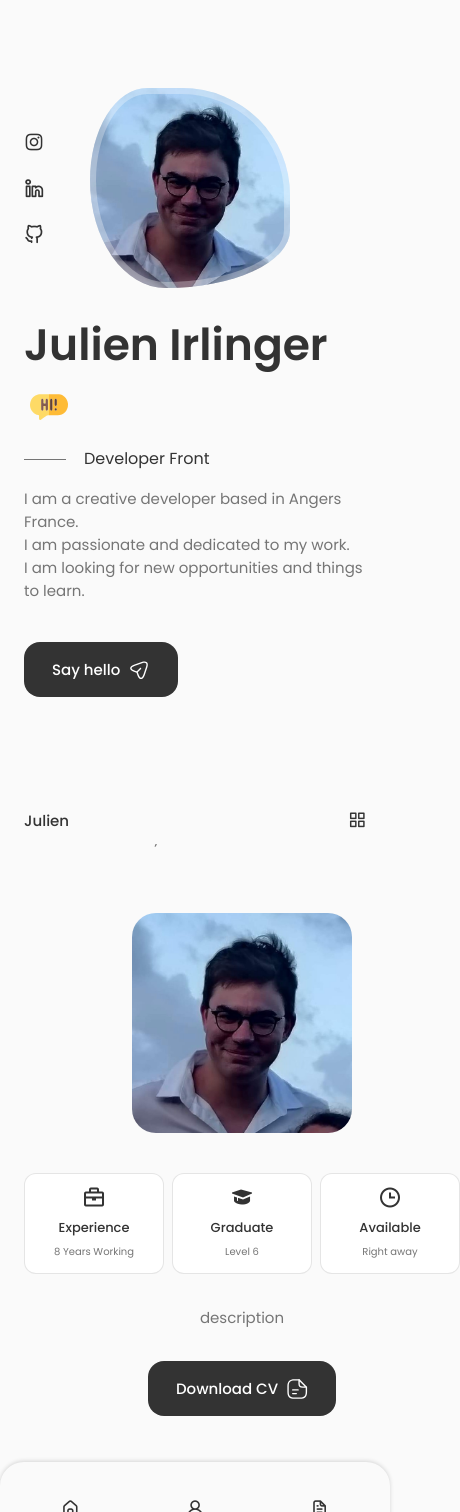
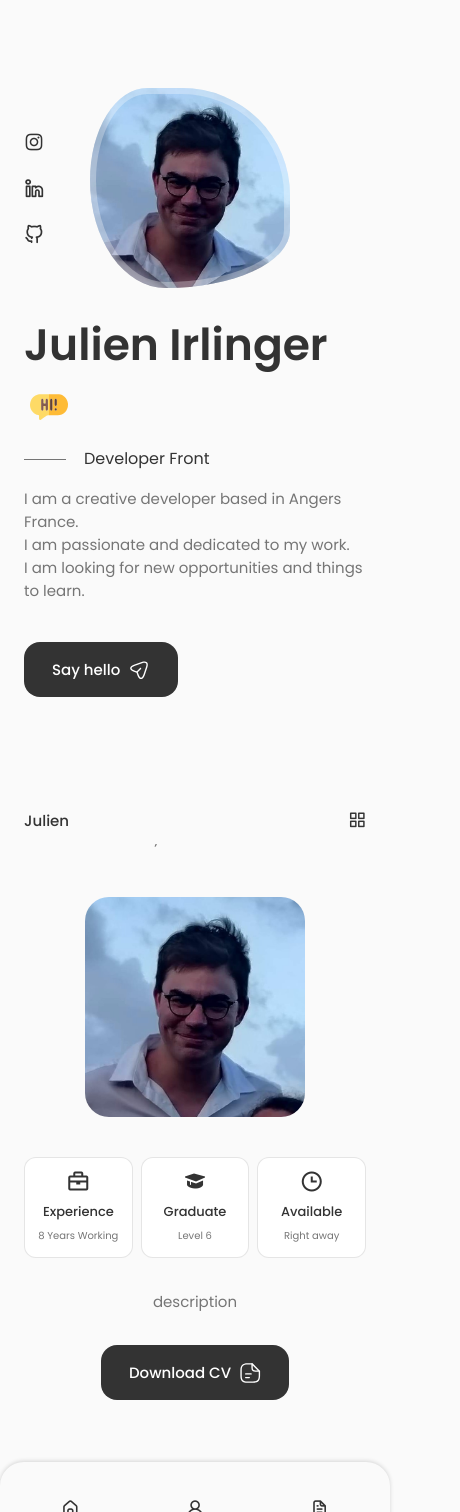
Before and after one commit to jirlinge/PortfolioJulien, a React (Create React App) app: page / in a window 390 px wide. Shown: the whole page, 460 px wide, since content can reach past the window. Before the commit the page ends 1480 px from the top, so only its background shows below. Built offline with nearby package versions, Linux system fonts and the light colour scheme.

Commit message:
finition aboutPage

```diff
--- a/src/App.css
+++ b/src/App.css
@@ -187,8 +187,15 @@ align-items: center;
 
 /* For medium devices */
 @media screen and (max-width:768px) {
+  body {
+    margin: 0 0 var(--header-height) 0;
+  }
   .section {
     padding: 2rem 0 4rem;
+  }
+
+  .section__subtitle {
+    margin-bottom: var(--mb-3);
   }
 }
 
--- a/src/components/about/about.css
+++ b/src/components/about/about.css
@@ -76,16 +76,19 @@
   }
 
   /* For medium devices */
-  @media screen and (max-width:768px) {
-
-  }
-
   @media screen and (max-width:576px) {
-
+    .about__info {
+        grid-template-columns: repeat(3,1fr);
+    }
+    .about__description {
+        padding: 0;
+    }
   }
 
   /* for small devices */
 
   @media screen and (max-width:350px) {
-
+    .about__info {
+        grid-template-columns:repeat(2,1fr) ;
+    }
   }
```
